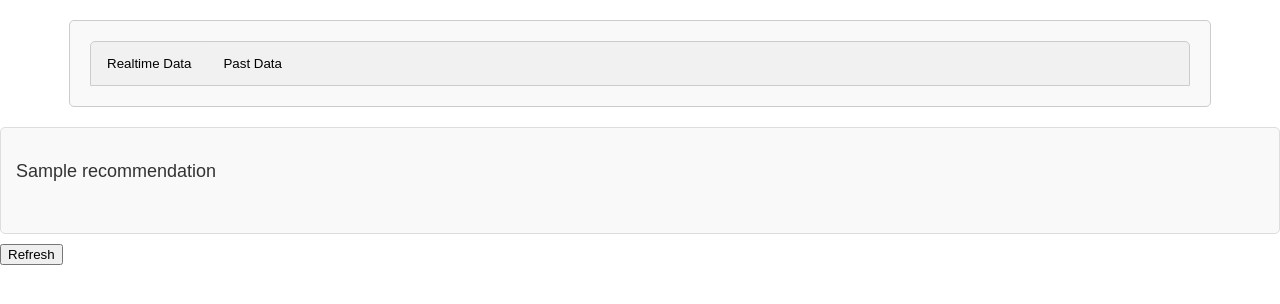
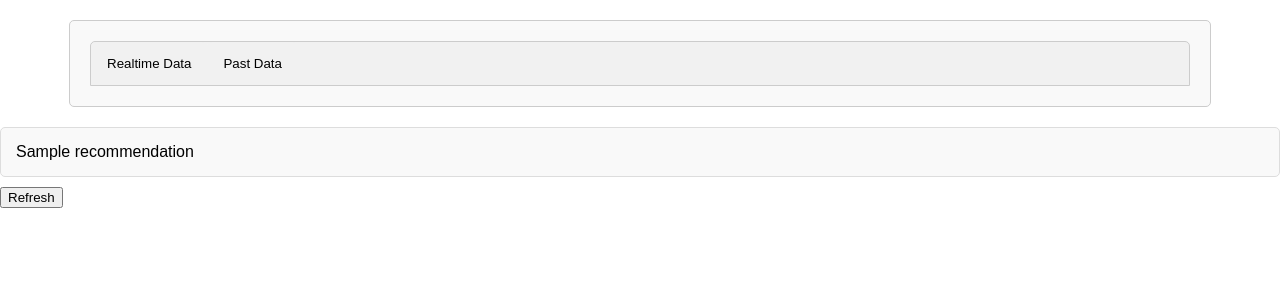
Before and after one commit to YRSiga/YRSiga.github.io, a Flask app: template templates/1.html in a window 1280 px wide. Shown: the top 304 px of the page. Run offline with Flask 3, Linux system fonts and the light colour scheme; the template is opened without the code that fills it: most values are stand-ins (such as "Sample title", 1, 10 or a date in 2020); parts of the project's set-up code (start-up, migrations or seed data) failed here and were passed over; some libraries are stand-ins or nearby versions.

Commit message:
Update 1.html

```diff
--- a/templates/1.html
+++ b/templates/1.html
@@ -199,12 +199,13 @@
         </div>
     </div>
 </div>
-<div class="recommendations">
-    {% for recommendation in recommendations %}
-        <p>{{ recommendation }}</p>
-        <br>
-    {% endfor %}
-</div>
+    <div class="recommendations">
+        {% for recommendation in recommendations %}
+            <div class="recommendation">
+                {{ recommendation|safe }}
+            </div>
+        {% endfor %}
+    </div>
 <button id="refresh-button">Refresh</button>
 <script>
     document.getElementById('refresh-button').addEventListener('click', function() {
```
